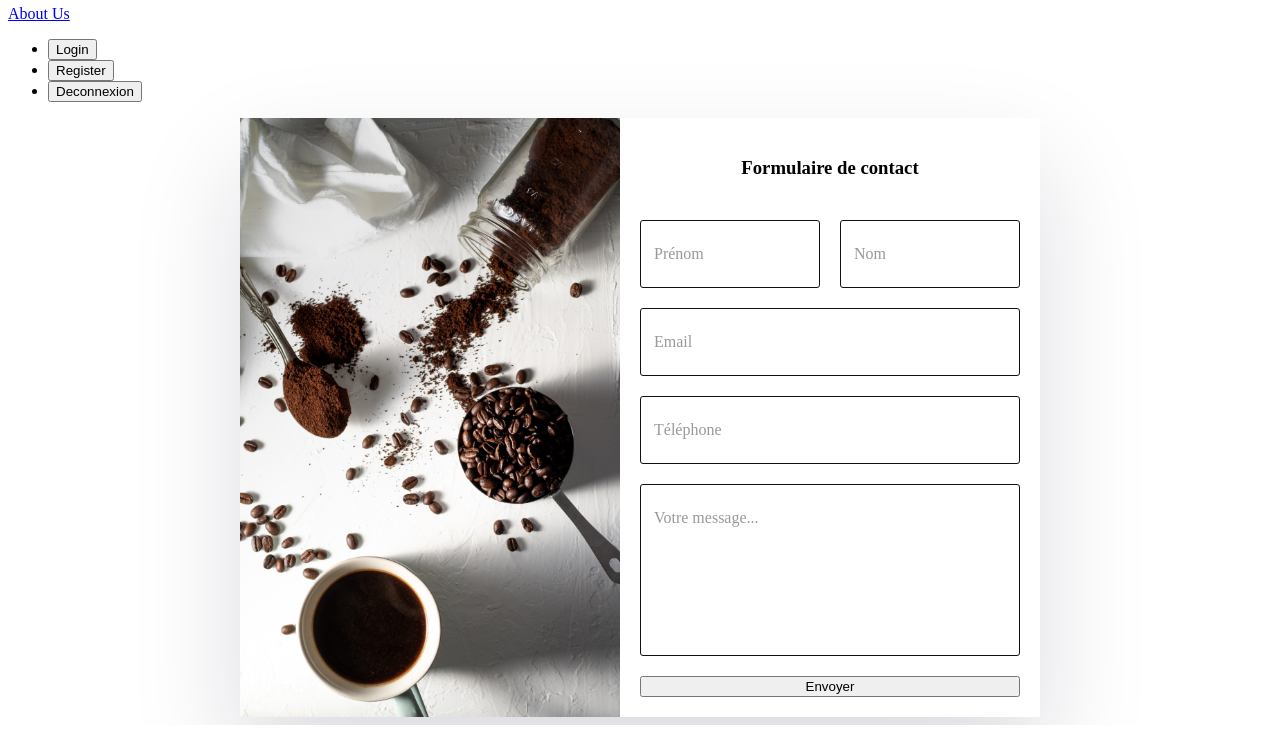
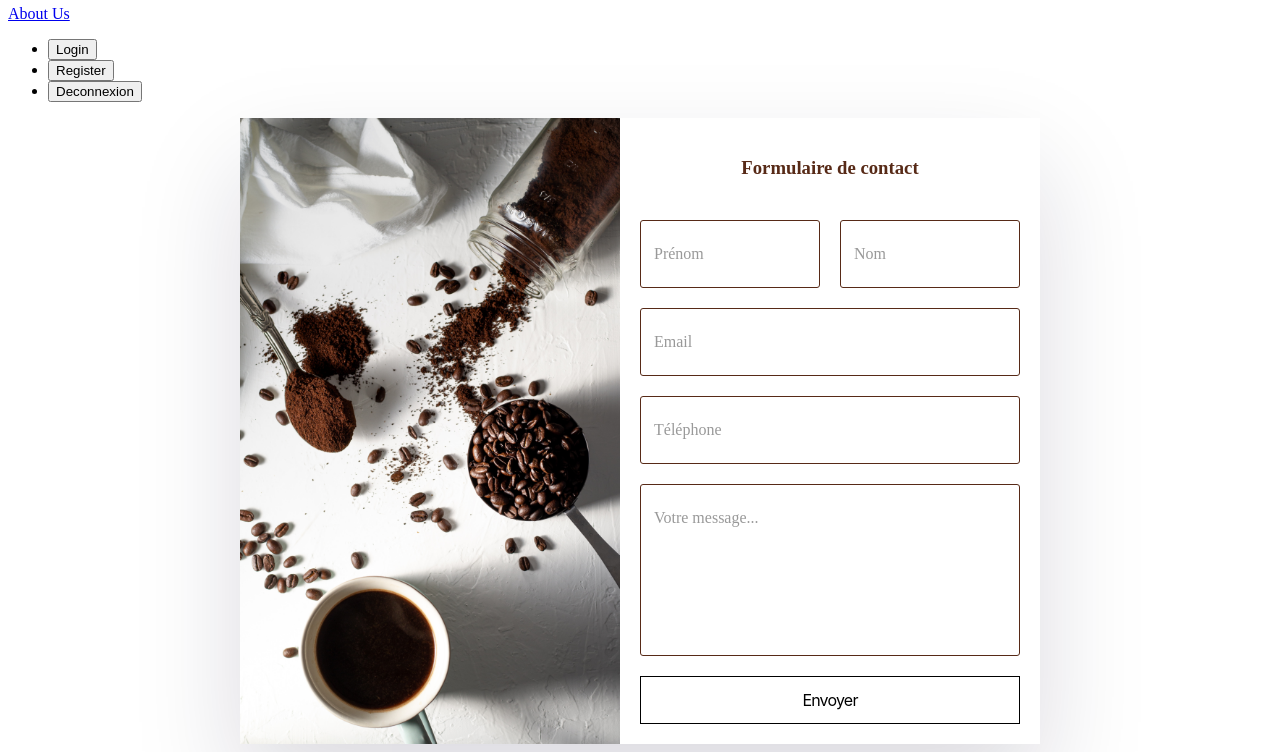
Before and after one commit to mohamed-habbaaina/boutique-en-ligne, a PHP site: page /contact.php in a window 1280 px wide. Shown: the part 543-1295 px from the top of the page. Before the commit the page ends 1268 px from the top, so only its background shows below. Run offline with PHP 8.4, Linux system fonts and the light colour scheme; the visitor is signed in with stand-in values (Sample User, id 1).

Commit message:
style button

```diff
--- a/src/Classes/DbConnection.php
+++ b/src/Classes/DbConnection.php
@@ -23,7 +23,8 @@ class DbConnection
                 // prevent emulation of prepared requests
                 self::$_db->setAttribute(\PDO::ATTR_EMULATE_PREPARES, false);
             } catch (\PDOException $e) {
-                echo $e->getMessage();
+                header("HTTP/1.1 403 Acces refused to the database");
+                die();
             }
         }
         return self::$_db;
--- a/view/contact.php
+++ b/view/contact.php
@@ -46,7 +46,7 @@
                         <label for="message_content">Votre message...</label>
                     </div>
                     <div id="submit_form">
-                        <button type="submit">Envoyer</button>
+                        <button type="submit" class="button-59">Envoyer</button>
                     </div>
                 </form>
             </div>
--- a/view/js/contact.js
+++ b/view/js/contact.js
@@ -41,10 +41,10 @@ firstname_input.addEventListener('input', (e) => {
     let value = e.target.value;
     if (isValidName(value)) {
         // Si le prénom est valide, on change la bordure de la div en vert
-        firstname_div.style.border = 'solid 1px green';
+        firstname_div.style.border = 'solid 2px green';
     } else {
         // Sinon, on change la bordure de la div en rouge
-        firstname_div.style.border = 'solid 1px red';
+        firstname_div.style.border = 'solid 2px red';
     }
 })
 
@@ -53,10 +53,10 @@ lastname_input.addEventListener('input', (e) => {
     let value = e.target.value;
     if (isValidName(value)) {
         // Si le nom est valide, on change la bordure de la div en vert
-        lastname_div.style.border = 'solid 1px green';
+        lastname_div.style.border = 'solid 2px green';
     } else {
         // Sinon, on change la bordure de la div en rouge
-        lastname_div.style.border = 'solid 1px red';
+        lastname_div.style.border = 'solid 2px red';
     }
 })
 
@@ -65,10 +65,10 @@ email_input.addEventListener('input', (e) => {
     let value = e.target.value;
     if (isValidEmail(value)) {
         // Si l'email est valide, on change la bordure de la div en vert
-        email_div.style.border = 'solid 1px green';
+        email_div.style.border = 'solid 2px green';
     } else {
         // Sinon, on change la bordure de la div en rouge
-        email_div.style.border = 'solid 1px red';
+        email_div.style.border = 'solid 2px red';
     }
 })
 
@@ -77,10 +77,10 @@ phone_input.addEventListener('input', (e) => {
     let value = e.target.value;
     if (isValidPhone(value)) {
         // Si le téléphone est valide, on change la bordure de la div en vert
-        phone_div.style.border = 'solid 1px green';
+        phone_div.style.border = 'solid 2px green';
     } else {
         // Sinon, on change la bordure de la div en rouge
-        phone_div.style.border = 'solid 1px red';
+        phone_div.style.border = 'solid 2px red';
     }
 })
 
--- a/view/style/contact.css
+++ b/view/style/contact.css
@@ -5,7 +5,7 @@
 
 .input_container,
 .textarea_container {
-    border: solid 1px #111;
+    border: solid 1px #572A17;
     padding: 5px;
     margin-top: 20px;
     position: relative;
@@ -31,6 +31,7 @@
 
 h3 {
     text-align: center;
+    color: #572A17;
 }
 
 input {
@@ -106,3 +107,53 @@ textarea:not(:placeholder-shown)+label {
     margin-top: 20px;
     width: 100%;
 }
+
+/* CSS */
+.button-59 {
+  align-items: center;
+  background-color: #fff;
+  border: 1px solid #000;
+  box-sizing: border-box;
+  color: #000;
+  cursor: pointer;
+  display: inline-flex;
+  fill: #000;
+  font-family: Inter,sans-serif;
+  font-size: 16px;
+  font-weight: 400;
+  height: 48px;
+  justify-content: center;
+  letter-spacing: -.8px;
+  line-height: 24px;
+  min-width: 140px;
+  outline: 0;
+  padding: 0 17px;
+  text-align: center;
+  text-decoration: none;
+  transition: all .3s;
+  user-select: none;
+  -webkit-user-select: none;
+  touch-action: manipulation;
+}
+
+.button-59:focus {
+  color: #171e29;
+}
+
+.button-59:hover {
+  border-color: #06f;
+  color: #06f;
+  fill: #06f;
+}
+
+.button-59:active {
+  border-color: #06f;
+  color: #06f;
+  fill: #06f;
+}
+
+@media (min-width: 768px) {
+  .button-59 {
+    min-width: 170px;
+  }
+}
```
